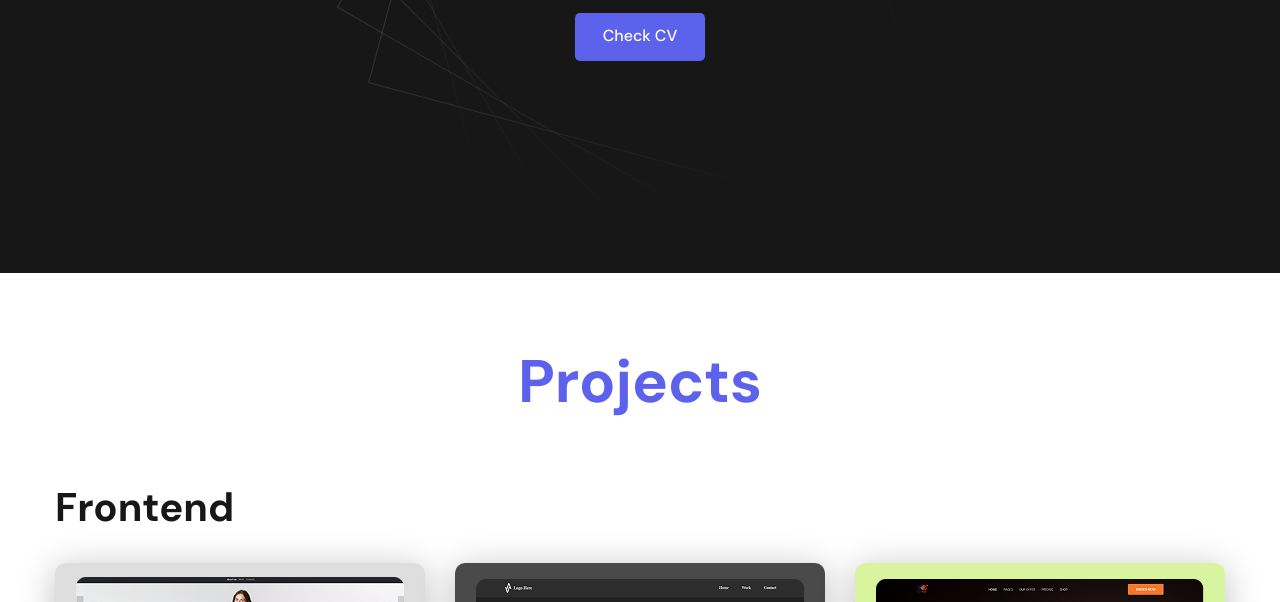
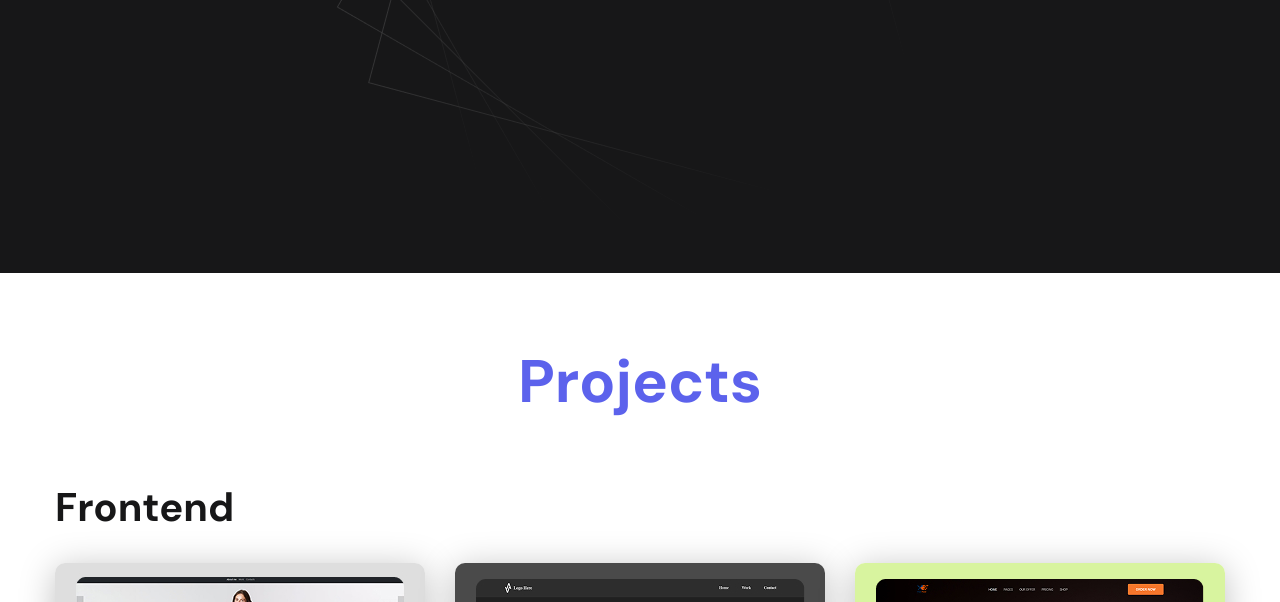
Before and after one commit to Sofia3003/Project-portfolio, a plain HTML site: page index.html in a window 1280 px wide. Shown: the part 498-1100 px from the top of the page. Drawn offline with Linux system fonts and the light colour scheme.

```diff
--- a/index.html
+++ b/index.html
@@ -37,7 +37,6 @@
                 <div class="header__text">
                     with passion for learning and creating.
                 </div>
-                <a href="#" class="btn">Check CV</a>
             </div>
     </header>
 
```
